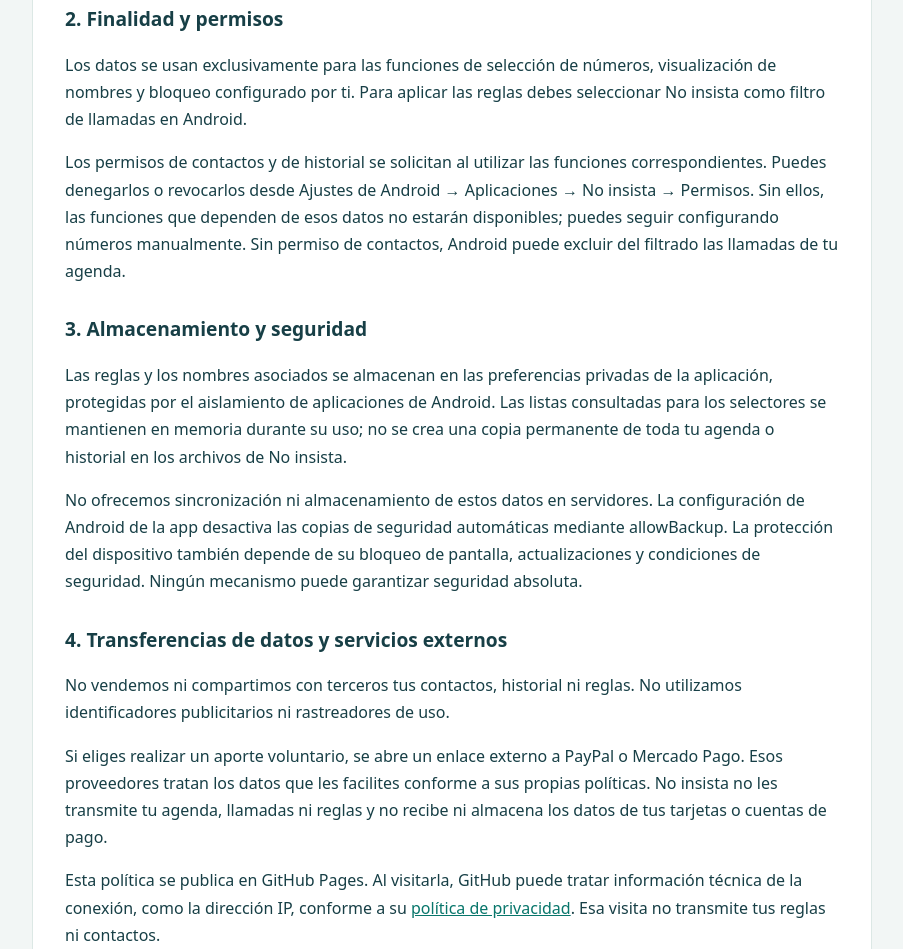
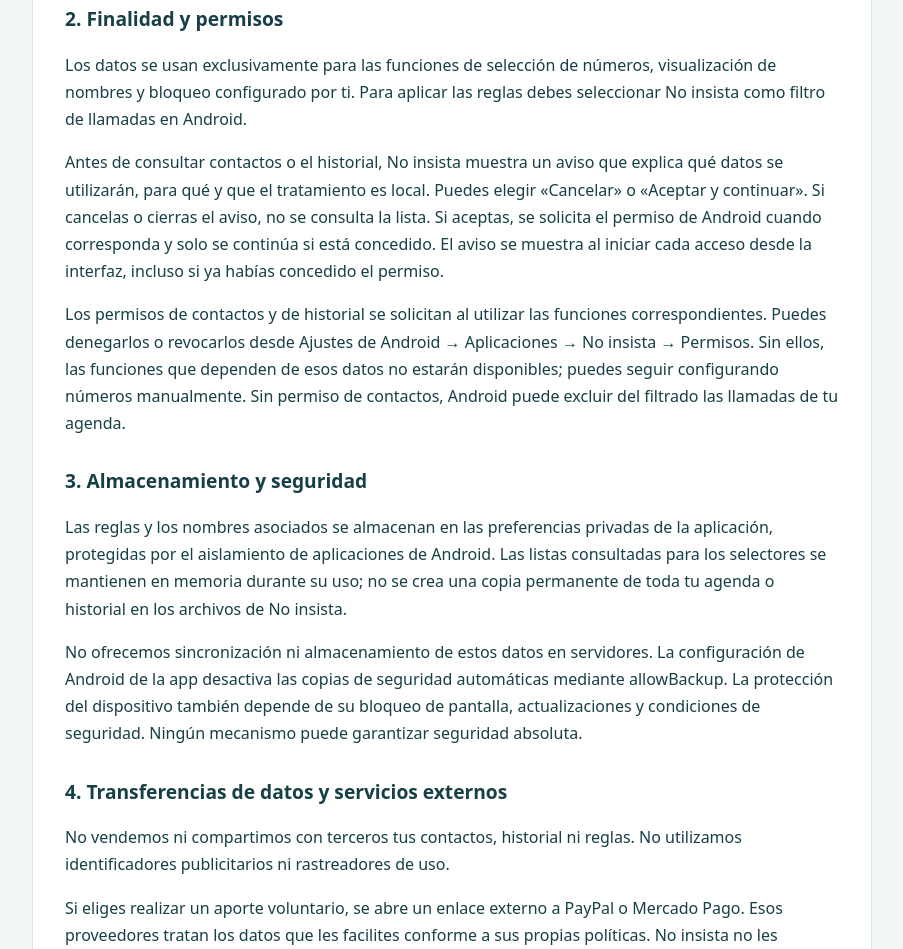
Before and after one commit to modoutil/no-insista-privacy, a plain HTML site: page index.html in a window 1280 px wide. Shown: the part 825-1774 px from the top of the page, without its empty margins (188-1091 px from the left). Drawn offline with Linux system fonts and the light colour scheme.

Commit message:
docs: explain in-app consent before accessing contacts and call history

```diff
--- a/index.html
+++ b/index.html
@@ -25,6 +25,7 @@
 
 <h2>2. Finalidad y permisos</h2>
 <p>Los datos se usan exclusivamente para las funciones de selección de números, visualización de nombres y bloqueo configurado por ti. Para aplicar las reglas debes seleccionar No insista como filtro de llamadas en Android.</p>
+<p>Antes de consultar contactos o el historial, No insista muestra un aviso que explica qué datos se utilizarán, para qué y que el tratamiento es local. Puedes elegir «Cancelar» o «Aceptar y continuar». Si cancelas o cierras el aviso, no se consulta la lista. Si aceptas, se solicita el permiso de Android cuando corresponda y solo se continúa si está concedido. El aviso se muestra al iniciar cada acceso desde la interfaz, incluso si ya habías concedido el permiso.</p>
 <p>Los permisos de contactos y de historial se solicitan al utilizar las funciones correspondientes. Puedes denegarlos o revocarlos desde Ajustes de Android → Aplicaciones → No insista → Permisos. Sin ellos, las funciones que dependen de esos datos no estarán disponibles; puedes seguir configurando números manualmente. Sin permiso de contactos, Android puede excluir del filtrado las llamadas de tu agenda.</p>
 
 <h2>3. Almacenamiento y seguridad</h2>
```
